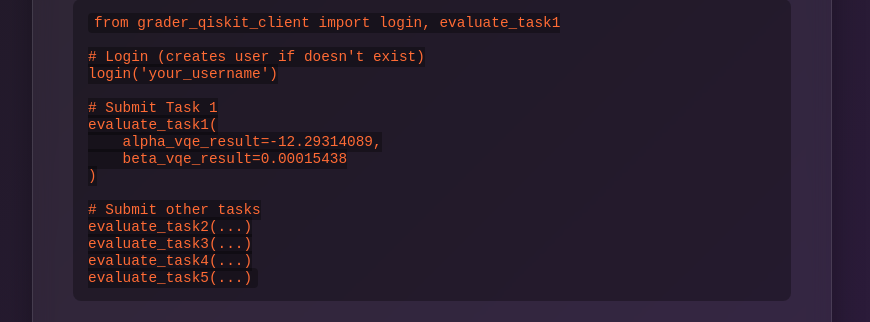
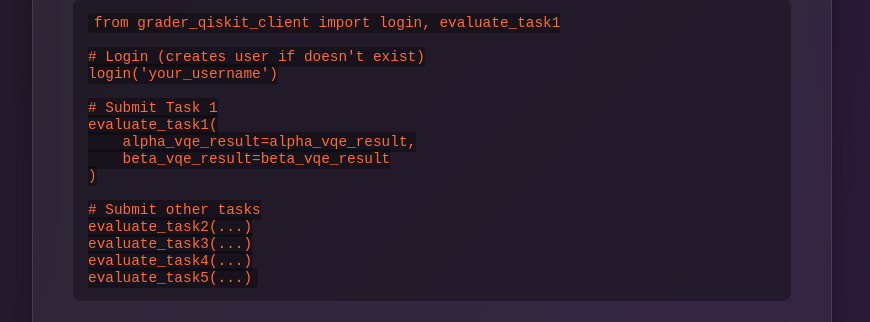
Before and after one commit to 5ansus/graderServer, a Django app: template django_server/grader/templates/index.html in a window 1280 px wide. Shown: the part 1251-1573 px from the top of the page, without its empty margins (208-1078 px from the left). Run offline with Django 4.2, Linux system fonts and the light colour scheme; the template is opened without the code that fills it, so the values that code supplies are empty.

Commit message:
Final update

```diff
--- a/django_server/grader/templates/index.html
+++ b/django_server/grader/templates/index.html
@@ -259,8 +259,8 @@ login('your_username')
 
 # Submit Task 1
 evaluate_task1(
-    alpha_vqe_result=-12.29314089,
-    beta_vqe_result=0.00015438
+    alpha_vqe_result=alpha_vqe_result,
+    beta_vqe_result=beta_vqe_result
 )
 
 # Submit other tasks
```
Also changed, not shown: django_server/grader/views.py (line endings or trailing spaces).
